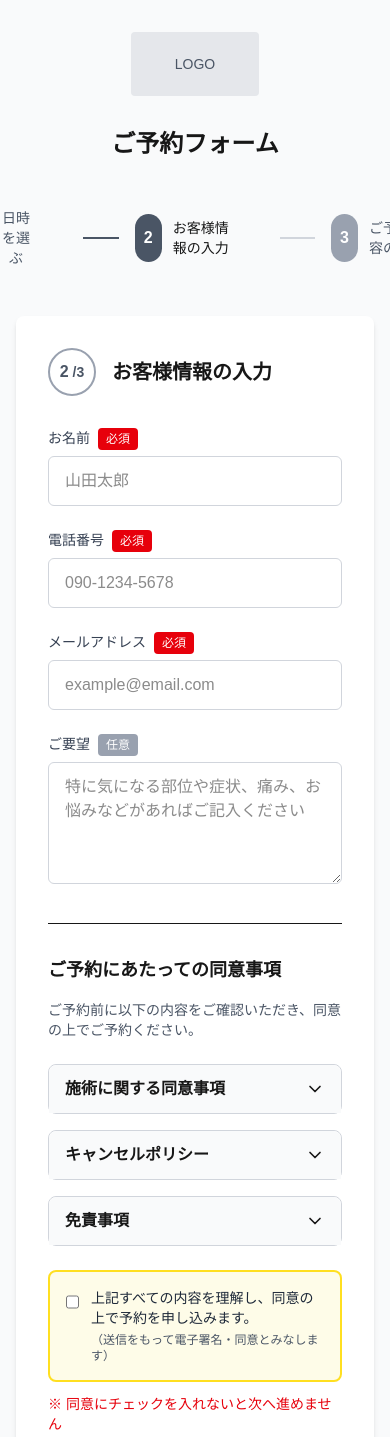
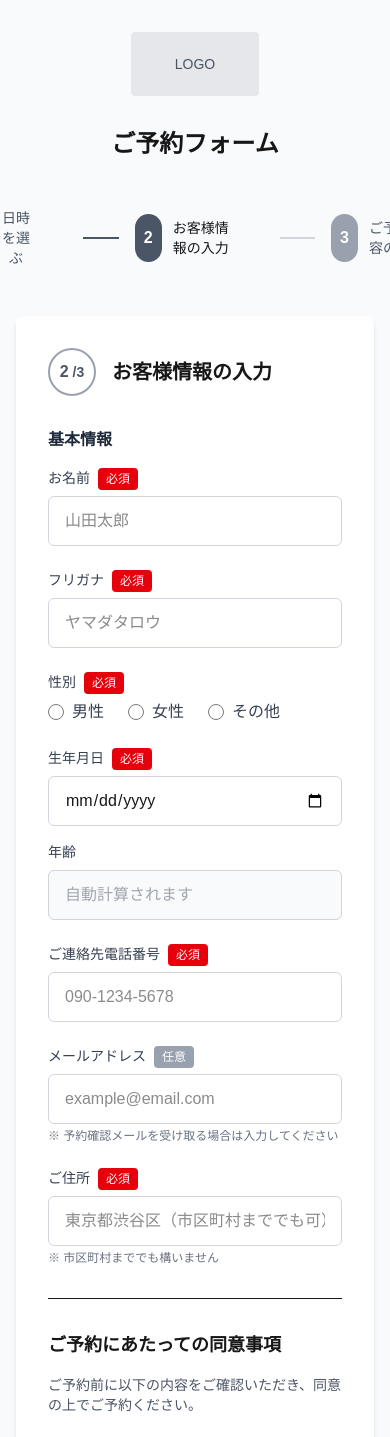
Before and after one commit to Nana-kalue/ACU_resevationsys_dev, a Next.js app in the folder reservation-system/frontend/: page /reserve/step2 in a window 390 px wide. Shown: the top 1437 px of the page. Built offline with nearby package versions, Linux system fonts and the light colour scheme.

Commit message:
Update/frontend/Step2
予約フォームStep2基本情報入力内容変更

```diff
--- a/reservation-system/frontend/src/app/reserve/step2/page.tsx
+++ b/reservation-system/frontend/src/app/reserve/step2/page.tsx
@@ -6,15 +6,22 @@ export default function ReserveStep2Page() {
 
   const [formData, setFormData] = useState({
     name: '',
+    furigana: '',
+    gender: '',
+    birthdate: '',
+    age: '',
     phone: '',
     email: '',
-    notes: ''
+    address: ''
   });
 
   const [errors, setErrors] = useState({
     name: '',
+    furigana: '',
+    gender: '',
+    birthdate: '',
     phone: '',
-    email: ''
+    address: ''
   });
 
   const [consentChecked, setConsentChecked] = useState(false);
@@ -26,9 +33,29 @@ export default function ReserveStep2Page() {
 
   const handleInputChange = (field: string, value: string) => {
     setFormData(prev => ({ ...prev, [field]: value }));
+
+    // 生年月日が入力されたら年齢を自動計算
+    if (field === 'birthdate' && value) {
+      const age = calculateAge(value);
+      setFormData(prev => ({ ...prev, birthdate: value, age: age.toString() }));
+    }
+
     if (errors[field as keyof typeof errors]) {
       setErrors(prev => ({ ...prev, [field]: '' }));
     }
+  };
+
+  const calculateAge = (birthdate: string): number => {
+    const today = new Date();
+    const birth = new Date(birthdate);
+    let age = today.getFullYear() - birth.getFullYear();
+    const monthDiff = today.getMonth() - birth.getMonth();
+
+    if (monthDiff < 0 || (monthDiff === 0 && today.getDate() < birth.getDate())) {
+      age--;
+    }
+
+    return age;
   };
 
   const toggleSection = (section: 'treatment' | 'cancellation' | 'disclaimer') => {
@@ -36,12 +63,32 @@ export default function ReserveStep2Page() {
   };
 
   const validateForm = () => {
-    const newErrors = { name: '', phone: '', email: '' };
+    const newErrors = { name: '', furigana: '', gender: '', birthdate: '', phone: '', address: '' };
+
     if (!formData.name.trim()) newErrors.name = 'お名前を入力してください';
-    if (!formData.phone.trim()) newErrors.phone = '電話番号を入力してください';
-    else if (!/^[0-9\-]+$/.test(formData.phone)) newErrors.phone = '正しい電話番号を入力してください';
-    if (!formData.email.trim()) newErrors.email = 'メールアドレスを入力してください';
-    else if (!/^[^\s@]+@[^\s@]+\.[^\s@]+$/.test(formData.email)) newErrors.email = '正しいメールアドレスを入力してください';
+
+    if (!formData.furigana.trim()) {
+      newErrors.furigana = 'フリガナを入力してください';
+    } else if (!/^[ァ-ヶー\s]+$/.test(formData.furigana)) {
+      newErrors.furigana = 'カタカナで入力してください';
+    }
+
+    if (!formData.gender) newErrors.gender = '性別を選択してください';
+
+    if (!formData.birthdate) {
+      newErrors.birthdate = '生年月日を入力してください';
+    }
+
+    if (!formData.phone.trim()) {
+      newErrors.phone = '電話番号を入力してください';
+    } else if (!/^[0-9\-]+$/.test(formData.phone)) {
+      newErrors.phone = '正しい電話番号を入力してください';
+    }
+
+    if (!formData.address.trim()) {
+      newErrors.address = 'ご住所を入力してください';
+    }
+
     setErrors(newErrors);
     return !Object.values(newErrors).some(error => error !== '');
   };
@@ -94,6 +141,9 @@ export default function ReserveStep2Page() {
 
           {/* お客様情報入力フォーム */}
           <div className="mb-8">
+            <h3 className="text-base font-semibold mb-4 text-gray-800">基本情報</h3>
+
+            {/* お名前 */}
             <div className="mb-6">
               <label className="block text-sm font-medium text-gray-700 mb-2">
                 お名前<span className="ml-2 px-2 py-1 bg-red-600 text-white text-xs rounded">必須</span>
@@ -108,9 +158,96 @@ export default function ReserveStep2Page() {
               {errors.name && <p className="mt-1 text-sm text-red-600">{errors.name}</p>}
             </div>
 
+            {/* フリガナ */}
             <div className="mb-6">
               <label className="block text-sm font-medium text-gray-700 mb-2">
-                電話番号<span className="ml-2 px-2 py-1 bg-red-600 text-white text-xs rounded">必須</span>
+                フリガナ<span className="ml-2 px-2 py-1 bg-red-600 text-white text-xs rounded">必須</span>
+              </label>
+              <input
+                type="text"
+                value={formData.furigana}
+                onChange={(e) => handleInputChange('furigana', e.target.value)}
+                className={`w-full px-4 py-3 border rounded-md ${errors.furigana ? 'border-red-500' : 'border-gray-300'} focus:outline-none focus:ring-2 focus:ring-blue-500`}
+                placeholder="ヤマダタロウ"
+              />
+              {errors.furigana && <p className="mt-1 text-sm text-red-600">{errors.furigana}</p>}
+            </div>
+
+            {/* 性別 */}
+            <div className="mb-6">
+              <label className="block text-sm font-medium text-gray-700 mb-2">
+                性別<span className="ml-2 px-2 py-1 bg-red-600 text-white text-xs rounded">必須</span>
+              </label>
+              <div className="flex gap-6">
+                <label className="flex items-center cursor-pointer">
+                  <input
+                    type="radio"
+                    name="gender"
+                    value="男性"
+                    checked={formData.gender === '男性'}
+                    onChange={(e) => handleInputChange('gender', e.target.value)}
+                    className="mr-2 w-4 h-4 text-blue-600"
+                  />
+                  <span className="text-gray-700">男性</span>
+                </label>
+                <label className="flex items-center cursor-pointer">
+                  <input
+                    type="radio"
+                    name="gender"
+                    value="女性"
+                    checked={formData.gender === '女性'}
+                    onChange={(e) => handleInputChange('gender', e.target.value)}
+                    className="mr-2 w-4 h-4 text-blue-600"
+                  />
+                  <span className="text-gray-700">女性</span>
+                </label>
+                <label className="flex items-center cursor-pointer">
+                  <input
+                    type="radio"
+                    name="gender"
+                    value="その他"
+                    checked={formData.gender === 'その他'}
+                    onChange={(e) => handleInputChange('gender', e.target.value)}
+                    className="mr-2 w-4 h-4 text-blue-600"
+                  />
+                  <span className="text-gray-700">その他</span>
+                </label>
+              </div>
+              {errors.gender && <p className="mt-1 text-sm text-red-600">{errors.gender}</p>}
+            </div>
+
+            {/* 生年月日と年齢 */}
+            <div className="mb-6 grid grid-cols-1 md:grid-cols-2 gap-4">
+              <div>
+                <label className="block text-sm font-medium text-gray-700 mb-2">
+                  生年月日<span className="ml-2 px-2 py-1 bg-red-600 text-white text-xs rounded">必須</span>
+                </label>
+                <input
+                  type="date"
+                  value={formData.birthdate}
+                  onChange={(e) => handleInputChange('birthdate', e.target.value)}
+                  className={`w-full px-4 py-3 border rounded-md ${errors.birthdate ? 'border-red-500' : 'border-gray-300'} focus:outline-none focus:ring-2 focus:ring-blue-500`}
+                />
+                {errors.birthdate && <p className="mt-1 text-sm text-red-600">{errors.birthdate}</p>}
+              </div>
+              <div>
+                <label className="block text-sm font-medium text-gray-700 mb-2">
+                  年齢
+                </label>
+                <input
+                  type="text"
+                  value={formData.age ? `${formData.age}歳` : ''}
+                  readOnly
+                  className="w-full px-4 py-3 border border-gray-300 rounded-md bg-gray-50 text-gray-600"
+                  placeholder="自動計算されます"
+                />
+              </div>
+            </div>
+
+            {/* 電話番号 */}
+            <div className="mb-6">
+              <label className="block text-sm font-medium text-gray-700 mb-2">
+                ご連絡先電話番号<span className="ml-2 px-2 py-1 bg-red-600 text-white text-xs rounded">必須</span>
               </label>
               <input
                 type="tel"
@@ -122,31 +259,35 @@ export default function ReserveStep2Page() {
               {errors.phone && <p className="mt-1 text-sm text-red-600">{errors.phone}</p>}
             </div>
 
+            {/* メールアドレス */}
             <div className="mb-6">
               <label className="block text-sm font-medium text-gray-700 mb-2">
-                メールアドレス<span className="ml-2 px-2 py-1 bg-red-600 text-white text-xs rounded">必須</span>
+                メールアドレス<span className="ml-2 px-2 py-1 bg-gray-400 text-white text-xs rounded">任意</span>
               </label>
               <input
                 type="email"
                 value={formData.email}
                 onChange={(e) => handleInputChange('email', e.target.value)}
-                className={`w-full px-4 py-3 border rounded-md ${errors.email ? 'border-red-500' : 'border-gray-300'} focus:outline-none focus:ring-2 focus:ring-blue-500`}
+                className="w-full px-4 py-3 border border-gray-300 rounded-md focus:outline-none focus:ring-2 focus:ring-blue-500"
                 placeholder="example@email.com"
               />
-              {errors.email && <p className="mt-1 text-sm text-red-600">{errors.email}</p>}
+              <p className="mt-1 text-xs text-gray-500">※ 予約確認メールを受け取る場合は入力してください</p>
             </div>
 
+            {/* 住所 */}
             <div className="mb-6">
               <label className="block text-sm font-medium text-gray-700 mb-2">
-                ご要望<span className="ml-2 px-2 py-1 bg-gray-400 text-white text-xs rounded">任意</span>
+                ご住所<span className="ml-2 px-2 py-1 bg-red-600 text-white text-xs rounded">必須</span>
               </label>
-              <textarea
-                value={formData.notes}
-                onChange={(e) => handleInputChange('notes', e.target.value)}
-                rows={4}
-                className="w-full px-4 py-3 border border-gray-300 rounded-md focus:outline-none focus:ring-2 focus:ring-blue-500"
-                placeholder="特に気になる部位や症状、痛み、お悩みなどがあればご記入ください"
+              <input
+                type="text"
+                value={formData.address}
+                onChange={(e) => handleInputChange('address', e.target.value)}
+                className={`w-full px-4 py-3 border rounded-md ${errors.address ? 'border-red-500' : 'border-gray-300'} focus:outline-none focus:ring-2 focus:ring-blue-500`}
+                placeholder="東京都渋谷区（市区町村まででも可）"
               />
+              {errors.address && <p className="mt-1 text-sm text-red-600">{errors.address}</p>}
+              <p className="mt-1 text-xs text-gray-500">※ 市区町村まででも構いません</p>
             </div>
           </div>
 
```
